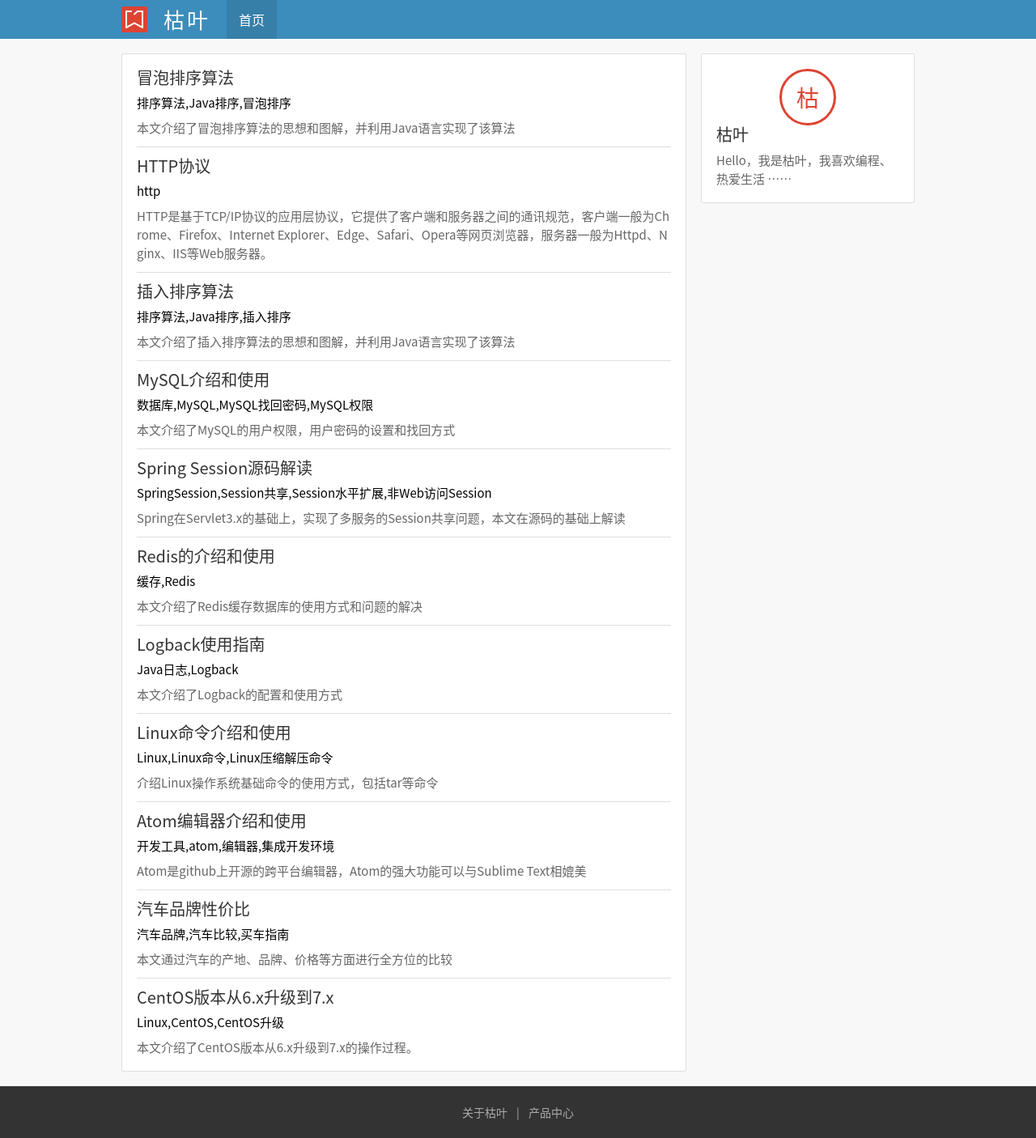
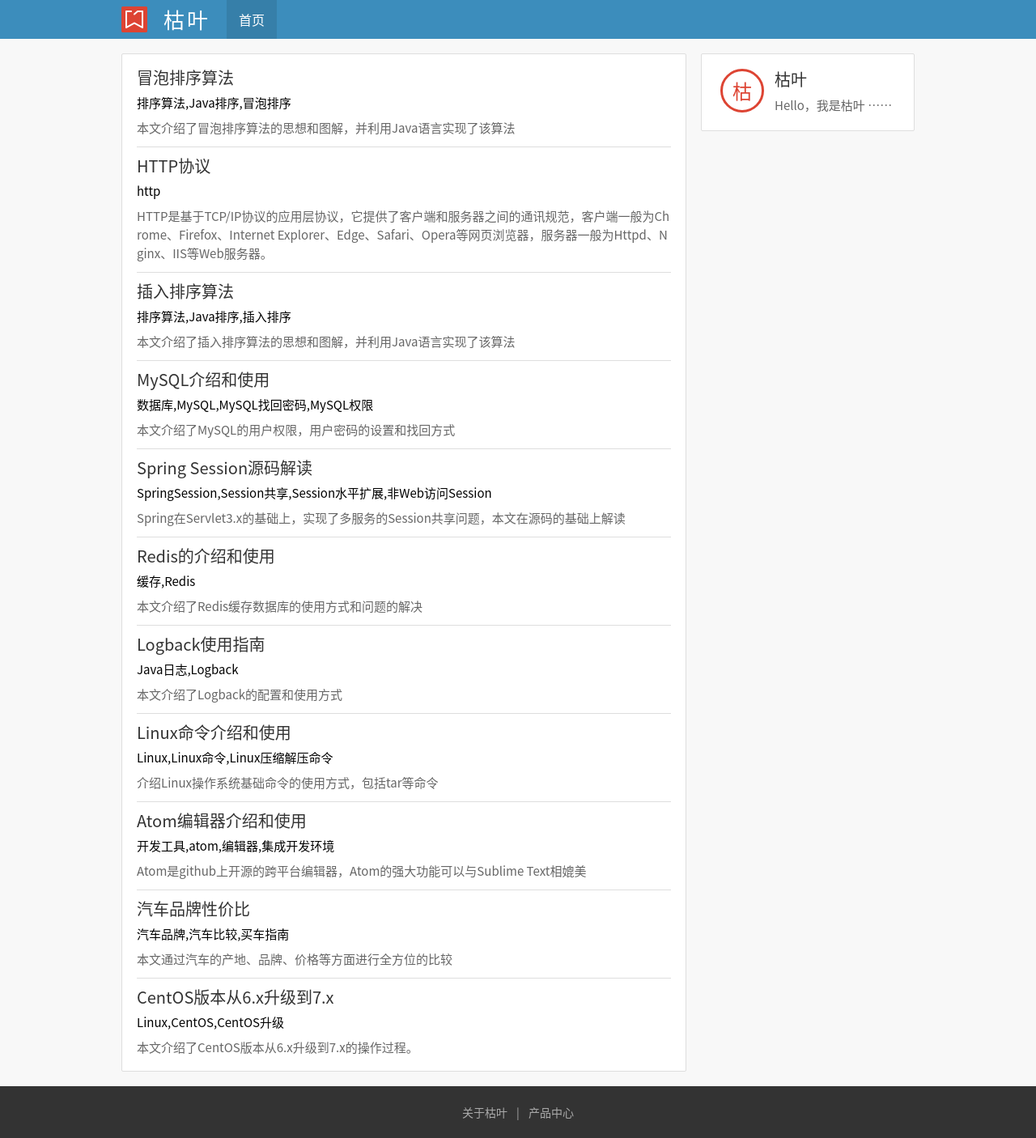
Before and after one commit to kuyer/kuyer.github.com, a Jekyll site: the page built from index.html, in a window 1280 px wide. Shown: the whole page at 81% size. Built offline with Jekyll 4.4.1, drawn with Linux system fonts in a browser that asks for light colours; the list of posts is cut into pages by our own code.

Commit message:
修改布局

```diff
--- a/_layouts/layout.html
+++ b/_layouts/layout.html
@@ -28,10 +28,12 @@
 			</div>
 			<div class="sidebar">
 				<div class="box">
-					<div class="covr"><a href="javascript:;" class="img">枯</a></div>
-					<div class="cont">
-						<a href="javascript:;" class="name">枯叶</a>
-						<div class="text gray">Hello，我是枯叶，我喜欢编程、热爱生活 ……</div>
+					<div class="lrow">
+						<div class="covr"><a href="javascript:;" class="img">枯</a></div>
+						<div class="cont">
+							<a href="javascript:;" class="name">枯叶</a>
+							<div class="text gray">Hello，我是枯叶 ……</div>
+						</div>
 					</div>
 				</div>
 			</div>
```
